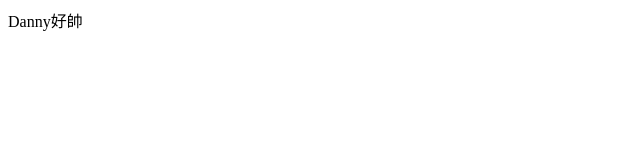
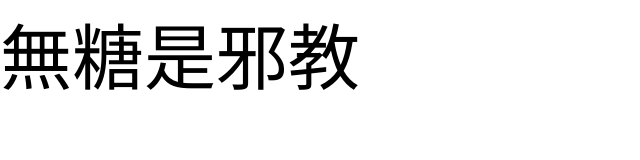
Before and after one commit to 0oWeiYuo0/DLLM, a plain HTML site: page index.html in a window 1280 px wide. Shown: the whole page, without its empty margins (0-640 px from the left). Drawn offline with Linux system fonts and the light colour scheme.

Commit message:
第一次

```diff
--- /dev/null
+++ b/index.css
@@ -0,0 +1,8 @@
+html, body {
+    padding: 0;
+    margin: 0;
+}
+
+.test {
+    font-size: 72px;
+}
--- a/index.html
+++ b/index.html
@@ -4,8 +4,9 @@
     <meta charset="UTF-8">
     <meta name="viewport" content="width=device-width, initial-scale=1.0">
     <title>Document</title>
+    <link rel="stylesheet" href="index.css">
 </head>
 <body>
-    <div class="test">Danny好帥</div>
+    <div class="test">無糖是邪教</div>
 </body>
 </html>
```
